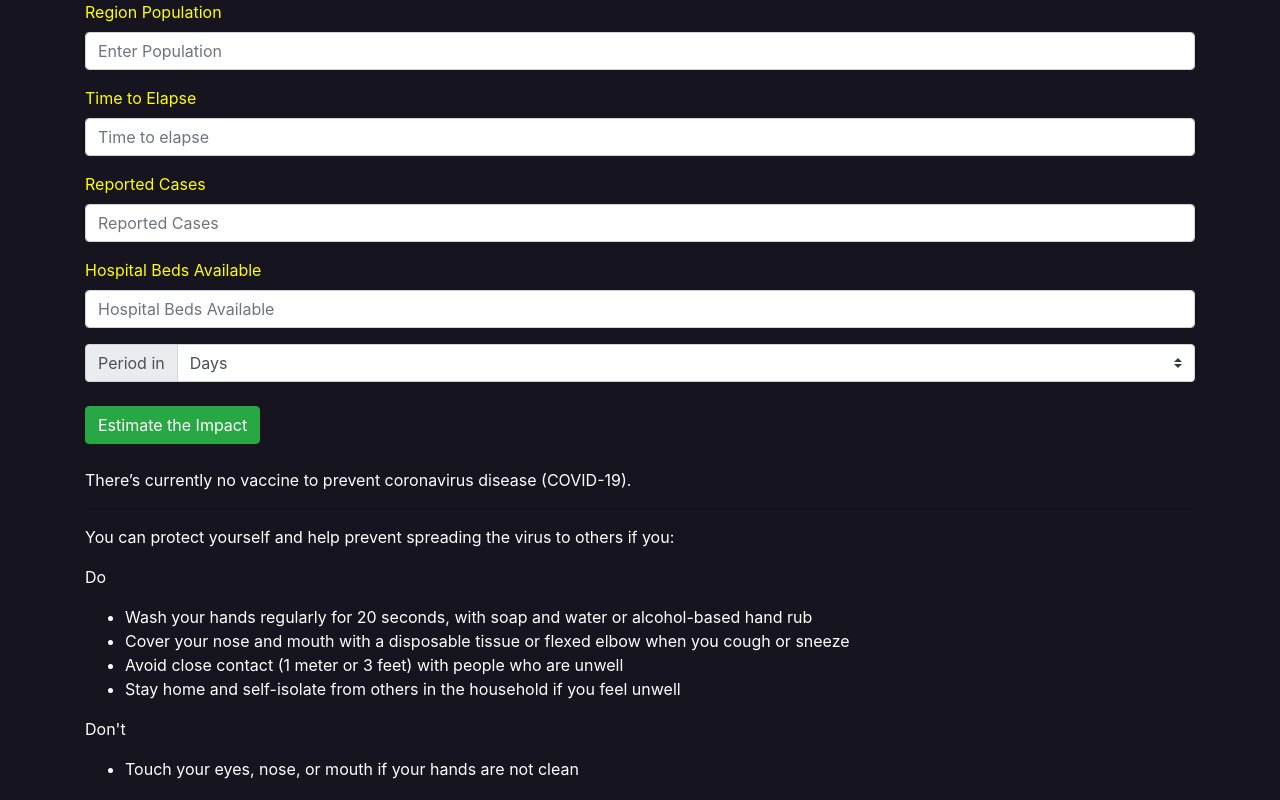
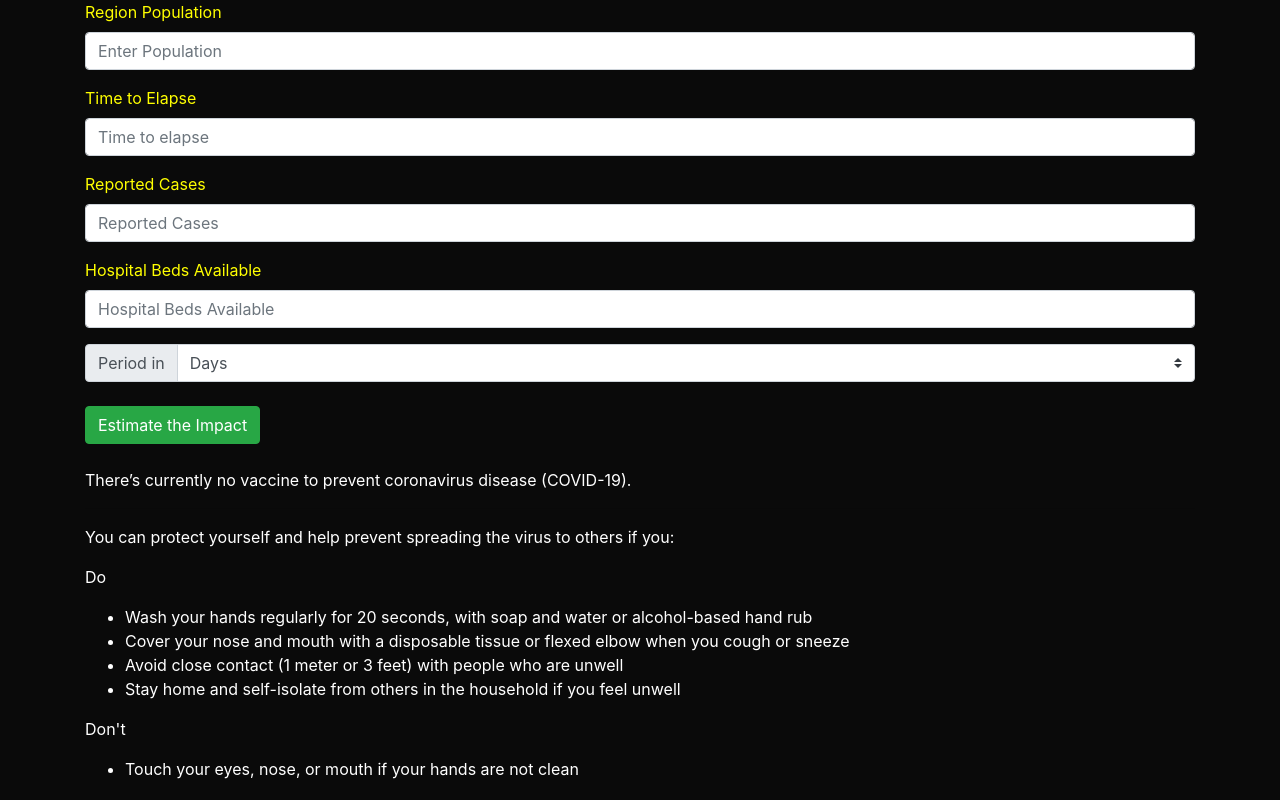
Before and after one commit to hermitex/BuildforSDG-Challenge, a website: page index.html in a window 1280 px wide. Drawn offline with Linux system fonts and the light colour scheme.

Commit message:
contrast

```diff
--- a/index.html
+++ b/index.html
@@ -18,7 +18,7 @@
     <title>Covid-19 Estimator</title>
 </head>
 
-<body class="container" style="background-color: #15141f; color: yellow">
+<body class="container" style="background-color: #0a0a0a; color: yellow">
     <section>
         <form>
             <div class="form-group">
```
